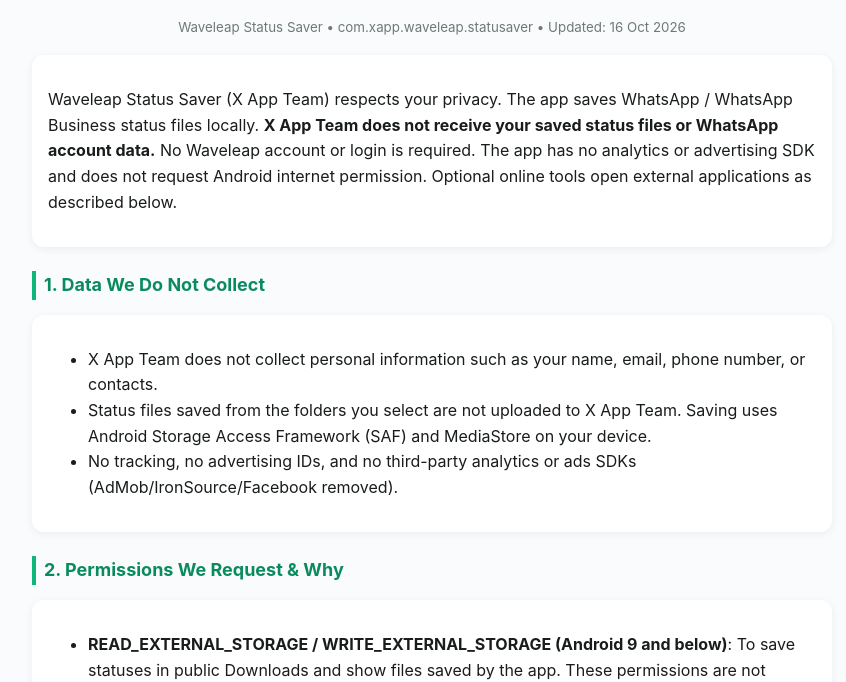
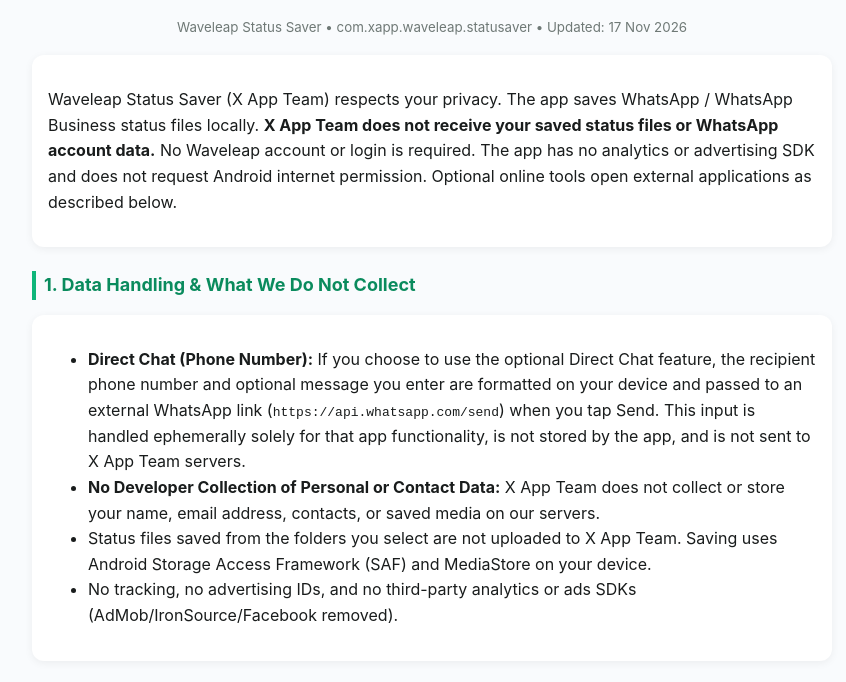
Before and after one commit to Longdabo/waveleap-status-saver-privacy-policy, a plain HTML site: page index.html in a window 1280 px wide. Shown: the part 73-755 px from the top of the page, without its empty margins (208-1054 px from the left). Drawn offline with Linux system fonts and the light colour scheme.

Commit message:
Update Waveleap privacy policy

```diff
--- a/index.html
+++ b/index.html
@@ -16,16 +16,17 @@ a{color:#08754F;}
 </head>
 <body>
 <h1>Privacy Policy</h1>
-<p style="text-align:center"><small>Waveleap Status Saver • com.xapp.waveleap.statusaver • Updated: 16 Oct 2026</small></p>
+<p style="text-align:center"><small>Waveleap Status Saver • com.xapp.waveleap.statusaver • Updated: 17 Nov 2026</small></p>
 
 <div class="card">
 <p>Waveleap Status Saver (X App Team) respects your privacy. The app saves WhatsApp / WhatsApp Business status files locally. <b>X App Team does not receive your saved status files or WhatsApp account data.</b> No Waveleap account or login is required. The app has no analytics or advertising SDK and does not request Android internet permission. Optional online tools open external applications as described below.</p>
 </div>
 
-<h2>1. Data We Do Not Collect</h2>
+<h2>1. Data Handling &amp; What We Do Not Collect</h2>
 <div class="card">
 <ul>
-<li>X App Team does not collect personal information such as your name, email, phone number, or contacts.</li>
+<li><b>Direct Chat (Phone Number):</b> If you choose to use the optional Direct Chat feature, the recipient phone number and optional message you enter are formatted on your device and passed to an external WhatsApp link (<code>https://api.whatsapp.com/send</code>) when you tap Send. This input is handled ephemerally solely for that app functionality, is not stored by the app, and is not sent to X App Team servers.</li>
+<li><b>No Developer Collection of Personal or Contact Data:</b> X App Team does not collect or store your name, email address, contacts, or saved media on our servers.</li>
 <li>Status files saved from the folders you select are not uploaded to X App Team. Saving uses Android Storage Access Framework (SAF) and MediaStore on your device.</li>
 <li>No tracking, no advertising IDs, and no third-party analytics or ads SDKs (AdMob/IronSource/Facebook removed).</li>
 </ul>
```
